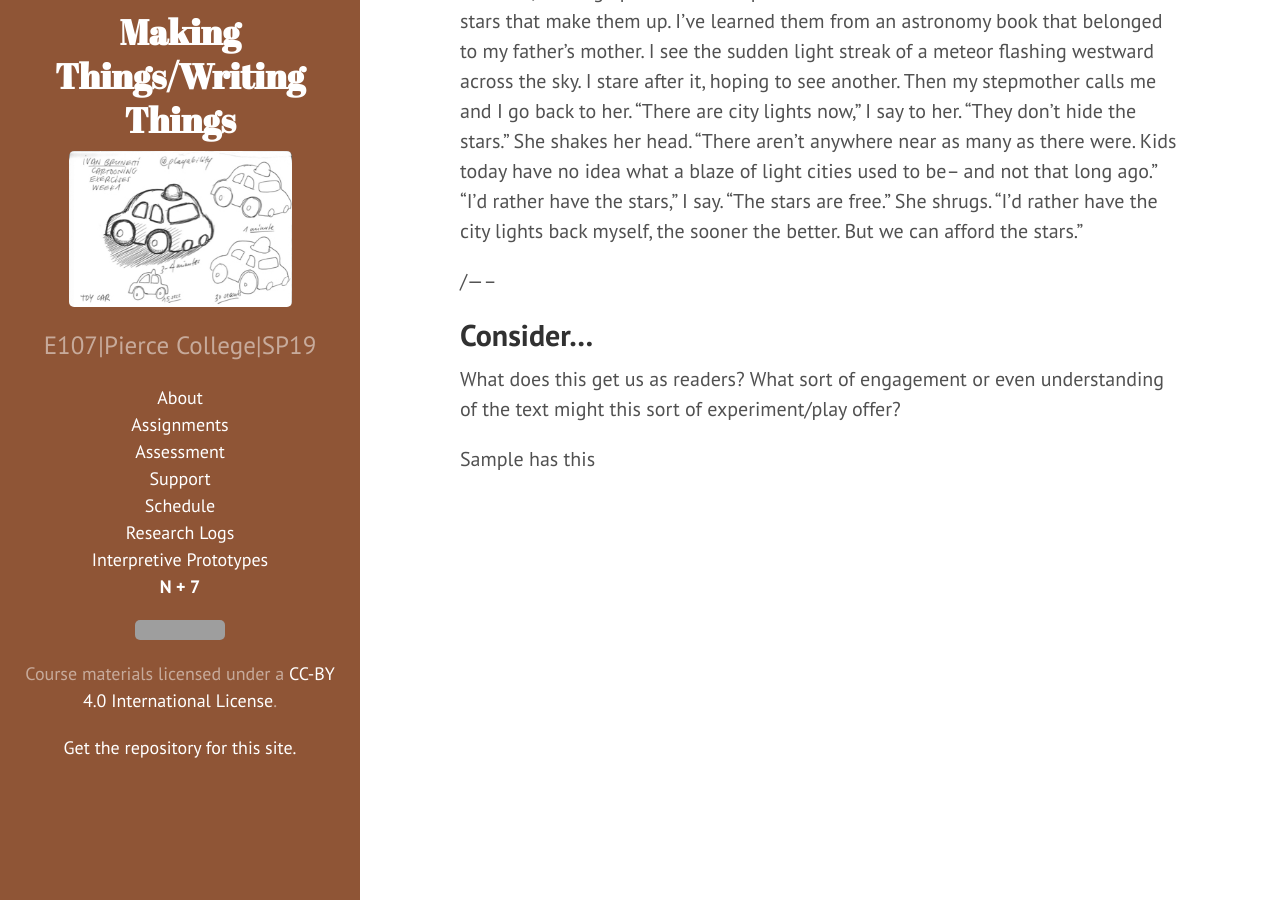
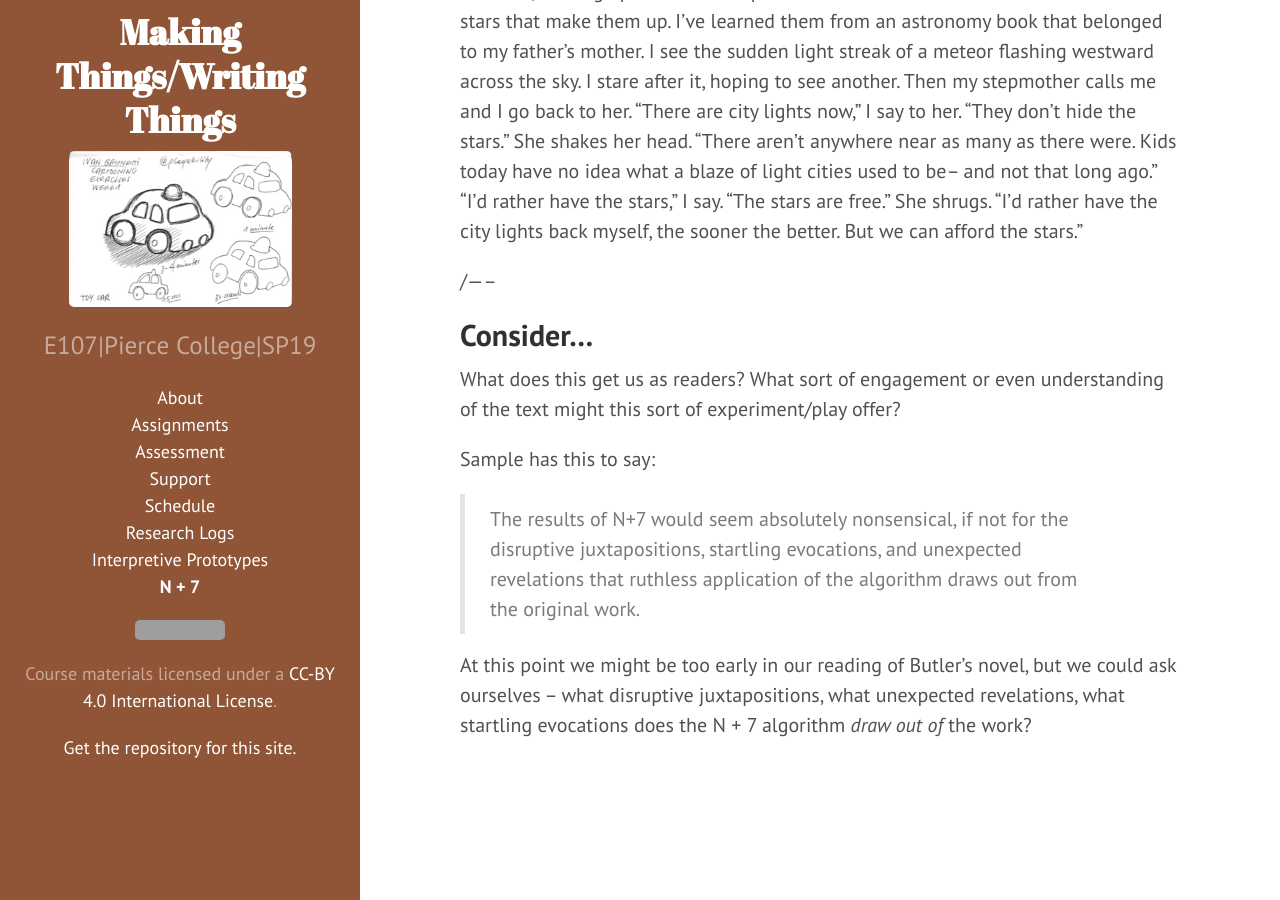
Before and after one commit to jloan/e107v2, a Jekyll site: the page built from deformance-excercises/N-7.md, in a window 1280 px wide and 900 px high, scrolled down 2579 px. Built offline with Jekyll 4.4.1, drawn with Linux system fonts in a browser that asks for light colours; our own code applies the rules of GitHub Pages for plain Markdown files; grey boxes are pictures that could not be loaded.

Commit message:
Update N-7.md

```diff
--- a/deformance-excercises/N-7.md
+++ b/deformance-excercises/N-7.md
@@ -58,4 +58,7 @@ I lean forward toward the doorway. It's a doorway like the one between my room a
 
 What does this get us as readers? What sort of engagement or even understanding of the text might this sort of experiment/play offer?
 
-Sample has this
+Sample has this to say:
+>The results of N+7 would seem absolutely nonsensical, if not for the disruptive juxtapositions, startling evocations, and unexpected revelations that ruthless application of the algorithm draws out from the original work.
+
+At this point we might be too early in our reading of Butler's novel, but we could ask ourselves -- what disruptive juxtapositions, what unexpected revelations, what startling evocations does the N + 7 algorithm *draw out of* the work?
```
